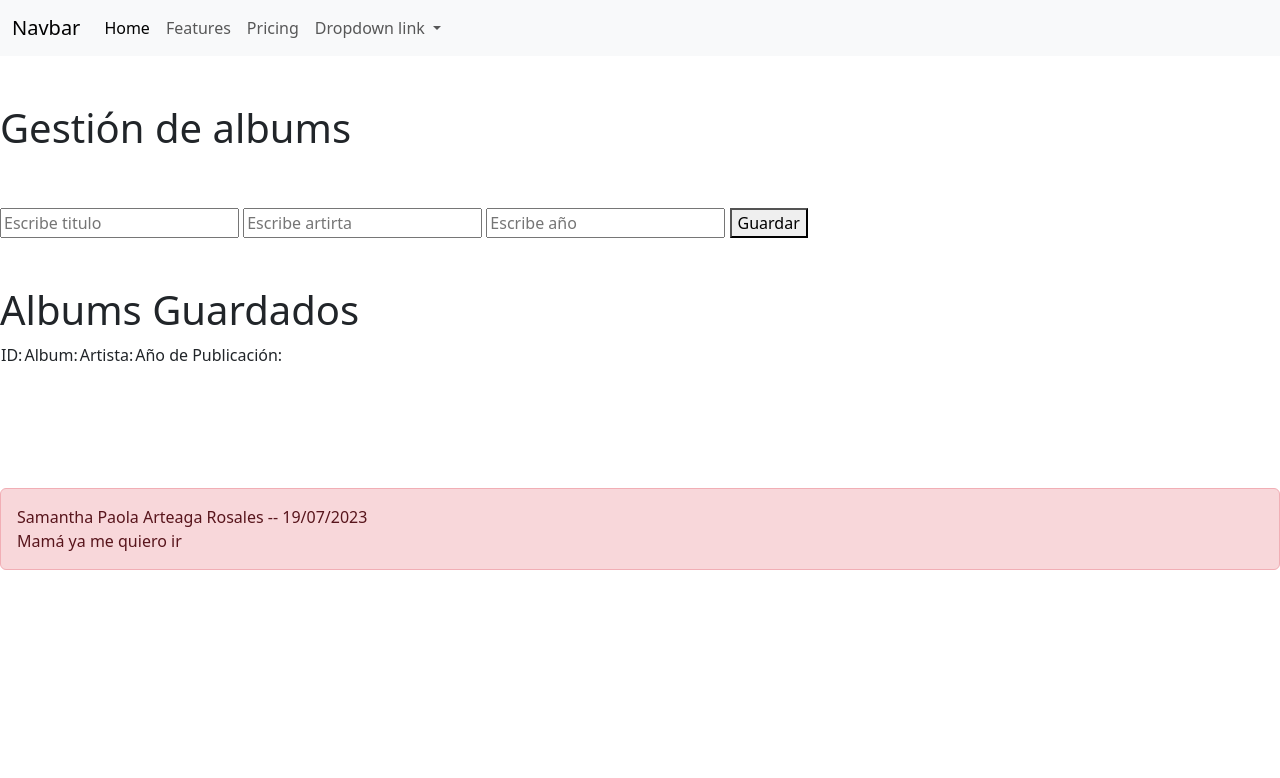
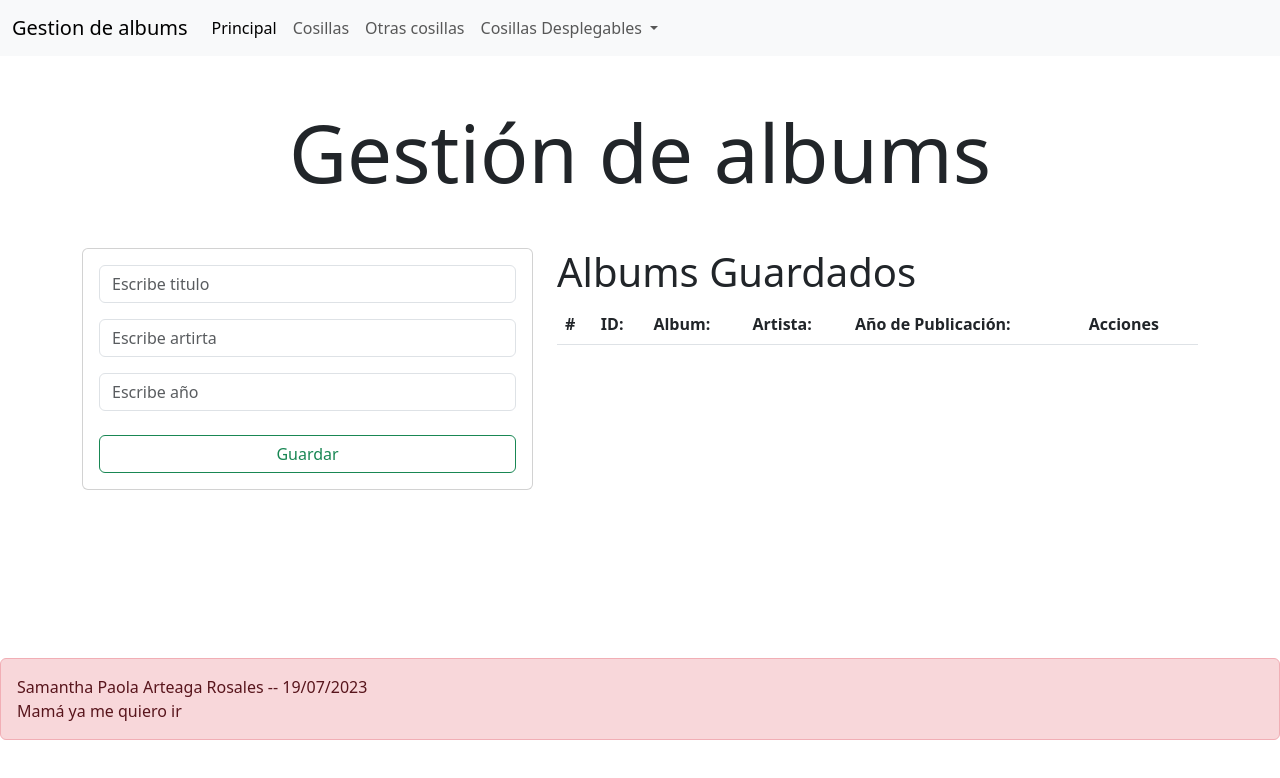
Before and after one commit to SamanthaArteaga/POOS181, a Flask app: page / in a window 1280 px wide. Shown: the top 778 px of the page. Run offline with Flask 3, Linux system fonts and the light colour scheme; data that the repository does not hold is empty; some libraries are stand-ins or nearby versions.

Commit message:
Acomodamos la tabla y el formulario, también se le agregaron iconos
Se hicieron cambios en la tabla y el formulario con estilos. Se agregaron iconos

```diff
--- a/Practica5/templates/index.html
+++ b/Practica5/templates/index.html
@@ -1,10 +1,9 @@
 {% extends 'plantilla.html' %}
 {% block body %}
 
-    <br>
-    <br>
-    <h1>Gestión de albums</h1>
-    <br>
+    <div class="mt-5 mb-5" >
+    <h1 class="display-1 text-center">Gestión de albums</h1>
+    </div>
 
     {% with mensajes= get_flashed_messages() %}
        {% if mensajes %}
@@ -15,41 +14,64 @@
        {% endif %}
     {% endwith %}
 
-    <br>
+    <Div class="container">
+    <div class="row">
+        <div class="col-md-5">
+            <div class="card card-body mb-5">
                 <form action="/guardar" method="POST">
-        <input type="text" name ="txtTitulo" placeholder="Escribe titulo ">
-        <input type="text" name="txtArtista" placeholder="Escribe artirta">
-        <input type="number" name="txtAnio" placeholder="Escribe año">
-        <button type="submit">Guardar</button>
+
+                    <div class="mb-3">
+                        <input type="text" class="form-control" name ="txtTitulo" placeholder="Escribe titulo ">
+                    </div>
+
+                    <div class="mb-3">
+                        <input type="text" class="form-control" name="txtArtista" placeholder="Escribe artirta">
+                    </div>
+
+                    <div class="mb-3">
+                        <input type="number" class="form-control" name="txtAnio" placeholder="Escribe año">
+                    </div>
+
+                    <div class="d-grid gap-2">
+                    <button type="submit" class="btn btn-outline-success mt-2">Guardar</button>
+                    </div>
                 </form>
-<br>
-<br>
+
+            </div>
+        </div>
+        <div class="col-md-7">
             <h1>Albums Guardados</h1>
-
-<table>
+                <table  class="table">
                     <thead>
                         <tr>
-          <td>ID: </td>
-          <td>Album: </td>
-          <td>Artista: </td>
-          <td>Año de Publicación: </td>
+                            <th scope="col">#</th>
+                            <th scope="col">ID: </th>
+                            <th scope="col">Album: </th>
+                            <th scope="col">Artista: </th>
+                            <th scope="col">Año de Publicación: </th>
+                            <th scope="col">Acciones</th>
                         </tr>
-
-
                     </thead>
                         <tbody>
                 {% for alb in listAlbums%}
                             <tr>
-        <td>{{alb.0}}</td>
-        <td>{{alb.1}}</td>
-        <td>{{alb.2}}</td>
-        <td>{{alb.3}}</td>
-        <td>
+                                <th scope="row">1</th>
+                                <th >{{alb.0}}</th>
+                                <th>{{alb.1}}</th>
+                                <th>{{alb.2}}</th>
+                                <th>{{alb.3}}</th>
+                <th>
                 <a href="/editar/{{alb.0}}"> Editar</a>
                 <a href="/mover/{{alb.0}}"> Borrar</a>
-        </td>
+                    </th>
                 </tr>
                 {% endfor %}
                          </tbody>
             </table>
+        </div>
+    </div>
+    </Div>
+
+
+
     {% endblock %}
--- a/Practica5/templates/plantilla.html
+++ b/Practica5/templates/plantilla.html
@@ -11,24 +11,24 @@
 
     <nav class="navbar navbar-expand-lg bg-body-tertiary">
         <div class="container-fluid">
-          <a class="navbar-brand" href="#">Navbar</a>
+          <a class="navbar-brand" href="#">Gestion de albums</a>
           <button class="navbar-toggler" type="button" data-bs-toggle="collapse" data-bs-target="#navbarNavDropdown" aria-controls="navbarNavDropdown" aria-expanded="false" aria-label="Toggle navigation">
             <span class="navbar-toggler-icon"></span>
           </button>
           <div class="collapse navbar-collapse" id="navbarNavDropdown">
             <ul class="navbar-nav">
               <li class="nav-item">
-                <a class="nav-link active" aria-current="page" href="#">Home</a>
+                <a class="nav-link active" aria-current="page" href="#">Principal</a>
               </li>
               <li class="nav-item">
-                <a class="nav-link" href="#">Features</a>
+                <a class="nav-link" href="#">Cosillas</a>
               </li>
               <li class="nav-item">
-                <a class="nav-link" href="#">Pricing</a>
+                <a class="nav-link" href="#">Otras cosillas</a>
               </li>
               <li class="nav-item dropdown">
                 <a class="nav-link dropdown-toggle" href="#" role="button" data-bs-toggle="dropdown" aria-expanded="false">
-                  Dropdown link
+                  Cosillas Desplegables
                 </a>
                 <ul class="dropdown-menu">
                   <li><a class="dropdown-item" href="#">Action</a></li>
```
Lines whose indentation alone changed are shown as unchanged.
